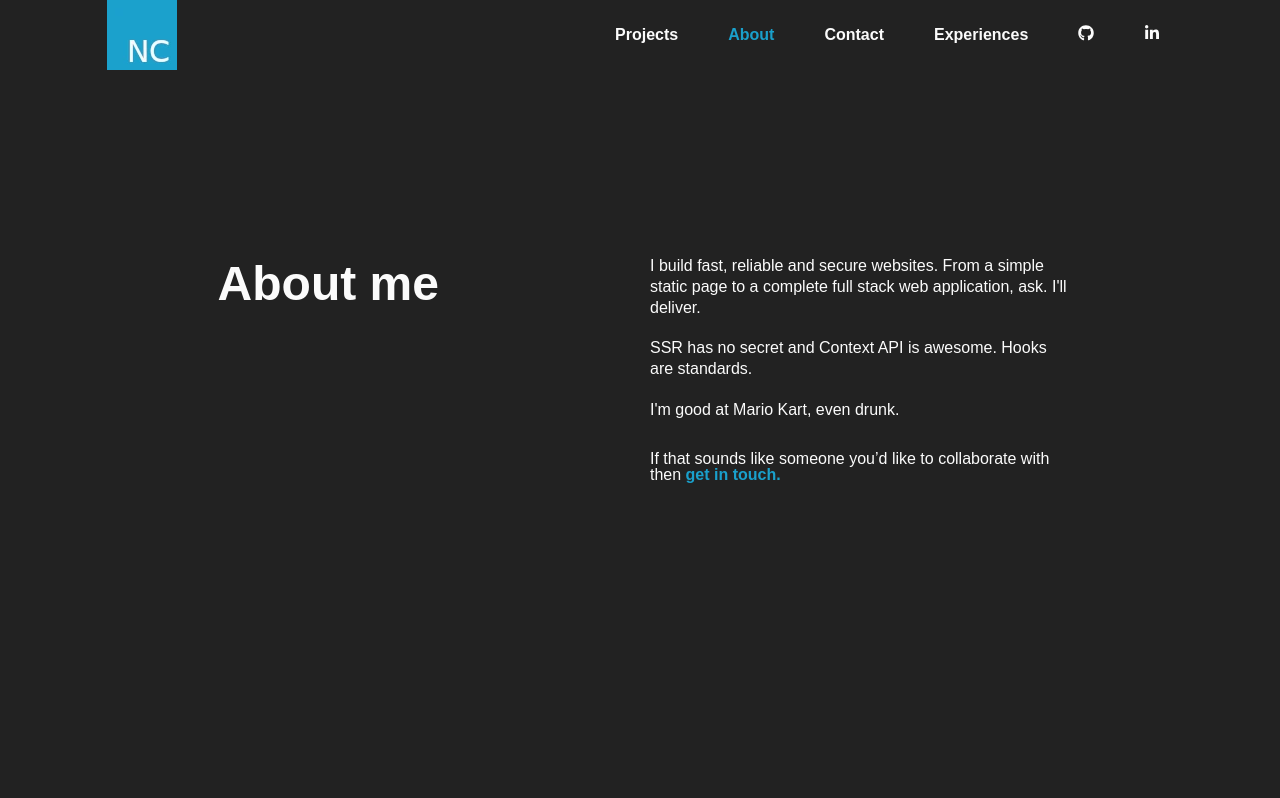
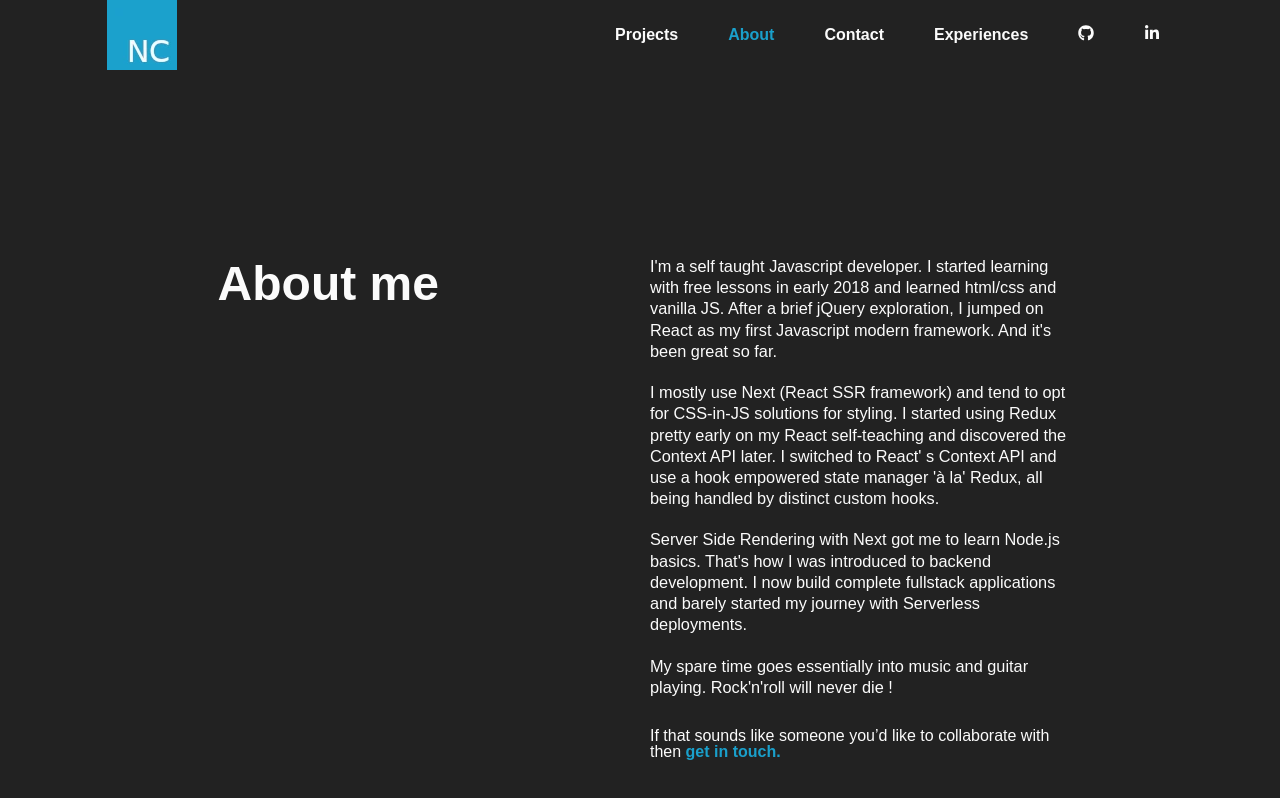
Before and after one commit to Delkathes/N.Canon, a Next.js app: page /about in a window 1280 px wide. Shown: the top 798 px of the page. Built offline with nearby package versions, Linux system fonts and the light colour scheme.

Commit message:
polishing

```diff
--- a/content/about.json
+++ b/content/about.json
@@ -1,5 +1,6 @@
 [
-    "I build fast, reliable and secure websites. From a simple static page to a complete full stack web application, ask. I'll deliver.",
-    "SSR has no secret and Context API is awesome. Hooks are standards.",
-    "I'm good at Mario Kart, even drunk."
+    "I'm a self taught Javascript developer. I started learning with free lessons in early 2018 and learned html/css and vanilla JS. After a brief jQuery exploration, I jumped on React as my first Javascript modern framework. And it's been great so far.",
+    "I mostly use Next (React SSR framework) and tend to opt for CSS-in-JS solutions for styling. I started using Redux pretty early on my React self-teaching and discovered the Context API later. I switched to React' s Context API and use a hook empowered state manager 'à la' Redux, all being handled by distinct custom hooks.",
+    "Server Side Rendering with Next got me to learn Node.js basics. That's how I was introduced to backend development. I now build complete fullstack applications and barely started my journey with Serverless deployments.",
+    "My spare time goes essentially into music and guitar playing. Rock'n'roll will never die !"
 ]
--- a/pages/about.js
+++ b/pages/about.js
@@ -45,7 +45,7 @@ const Container = styled(Div)`
 const Article = styled.article`
     #contact {
         margin-top: 30px;
-        margin-bottom: 30px;
+        margin-bottom: 60px;
     }
     a {
         color: ${({theme: {colors}}) => colors.highlight};
@@ -53,6 +53,7 @@ const Article = styled.article`
     }
 `
 const P = styled.p`
+    font-size: 1.02em;
     line-height: 1.3em;
     margin: ${({i, l}) => i === 0 ? '0px 0px 20px' : i === l ? '20px 0px 0px' : '20px 0px' };
 `
--- a/pages/projects/[project].js
+++ b/pages/projects/[project].js
@@ -23,8 +23,8 @@ const Project = ({query}) => {
 
     const trans = useTransition(query.project, p => p, {
         config: {...config.default},
-        from: {opacity: 0},
-        enter: {opacity: 1},
+        from: {transform: 'translateX(-100vw)'},
+        enter: {transform: 'translateX(0)'},
         leave: {display: 'none'}
     })
     const {title} = ProjectsData.find(el => el.slug === query.project)
--- a/pages/projects/index.js
+++ b/pages/projects/index.js
@@ -20,12 +20,14 @@ const ProjectsLength = ProjectsData.length - 1
 const Section = styled(animated.section)`
     height: auto;
     margin: 0px auto;
-    padding-top: 220px;
+
     padding-bottom: 100px;
     @media(${({theme}) => theme.mediaQueries.mobileS}) {
+        padding-top: 200px;
         width: 84%;
     }
     @media(${({theme}) => theme.mediaQueries.tablet}) {
+        padding-top: 220px;
         width: 78%;
     }
     @media(${({theme}) => theme.mediaQueries.laptop}) {
--- a/styles/Theme.js
+++ b/styles/Theme.js
@@ -44,7 +44,7 @@ export const device = {
 export const Container = styled.div`
     width: 100%;
     @media(${device.mobileS}) {
-        margin-top: 190px;
+        margin-top: 174px;
     }
     @media(${device.tablet}) {
         margin-top: 32vh;
```
Also changed, not shown: components/Project/Main.js (+9 -4 lines).
